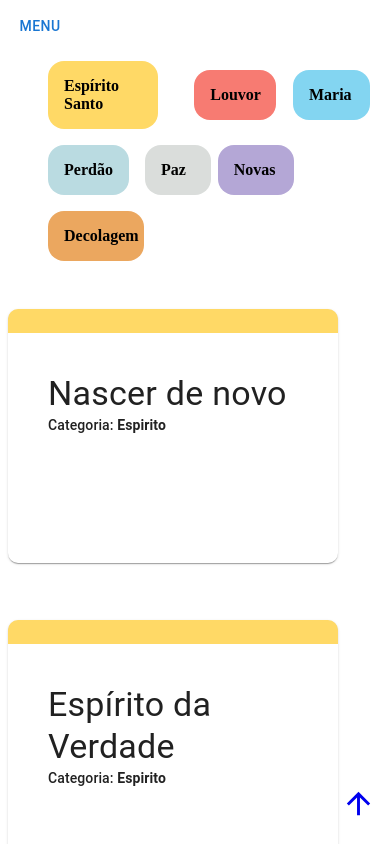
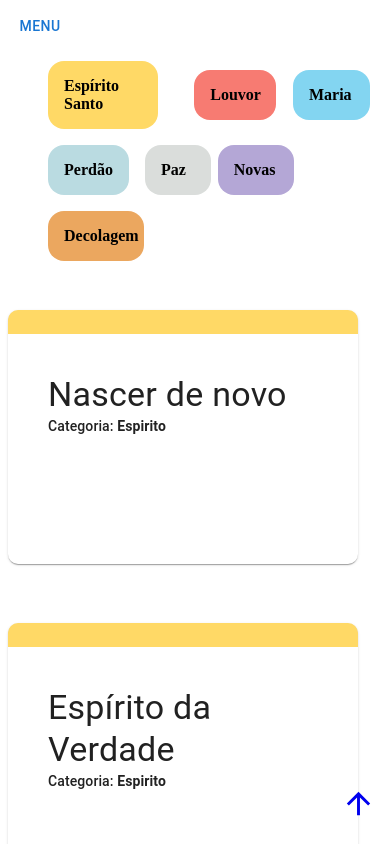
Before and after one commit to rafadealmeida/repertorio, a React (Create React App) app: page / in a window 390 px wide. Shown: the top 844 px of the page. Built offline with nearby package versions, Linux system fonts and the light colour scheme.

Commit message:
Limpando código

```diff
--- a/src/assets/css/cards.css
+++ b/src/assets/css/cards.css
@@ -24,10 +24,3 @@
 .cartao-post--Novas {
   border-color: #B4A7D6
 }
-
-
-@media  screen and (max-width: 768px){
-  .card--cifras{
-    width: 100%;
-  }
-}
--- a/src/components/CardCifra.jsx
+++ b/src/components/CardCifra.jsx
@@ -21,7 +21,7 @@ function CardCifra({ cifras = [] }) {
                 padding: 5,
                 borderRadius: '10px',
                 height: (() => (matches ? 150 : 70))(),
-                width: (() => (matches ? 250 : 400))(),
+                width: (() => (matches ? 270 : 400))(),
                 borderTop: '1.5rem solid',
                 borderColor: (() => colors.find((color) => color.categoria === cifra.categoria).color)(),
               }}
```
